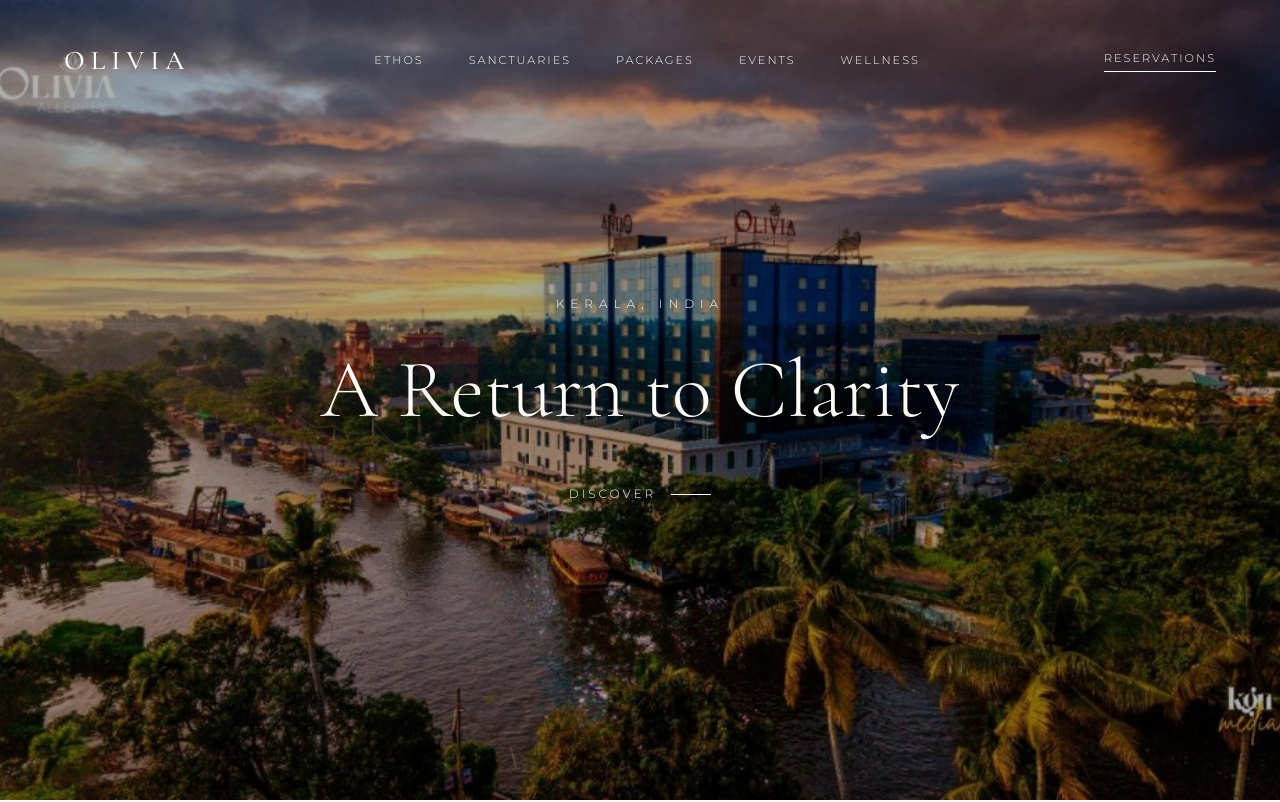
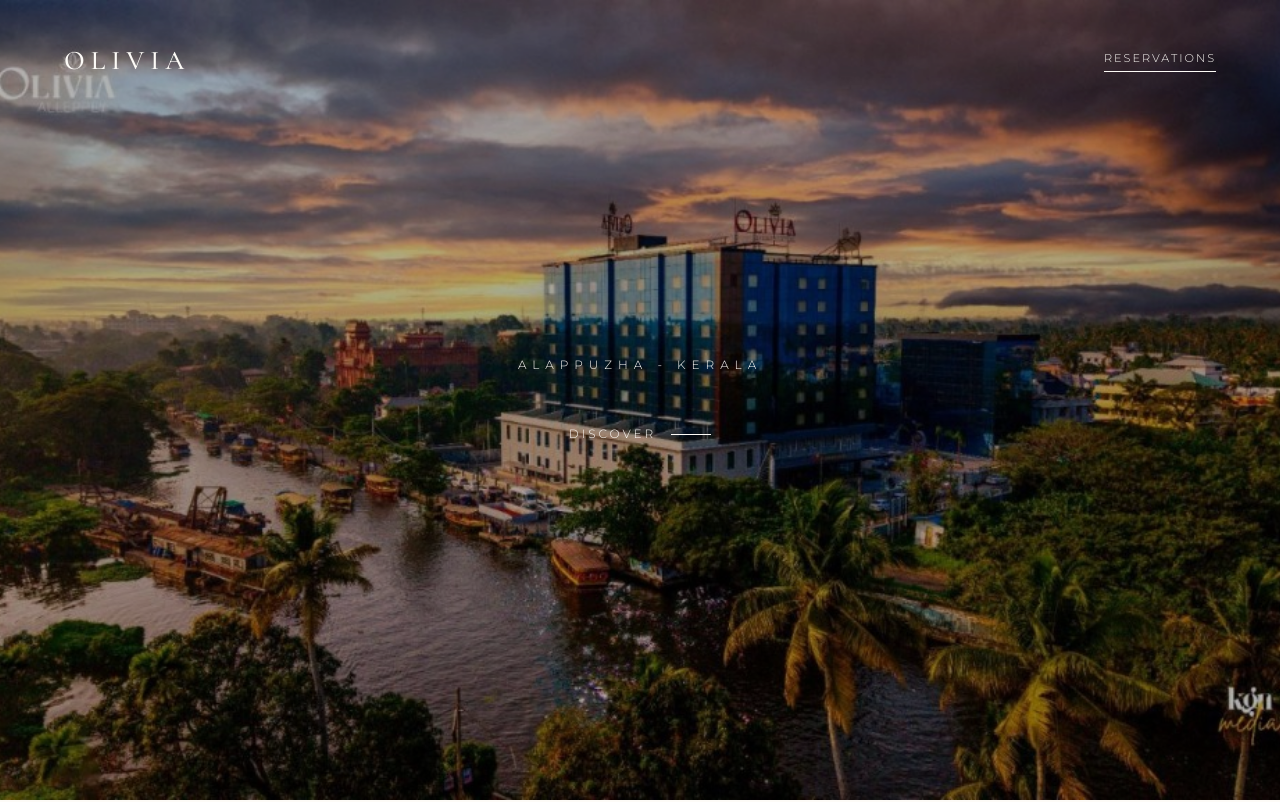
Before and after one commit to oliviaalleppey/dummy, a website built with Vite: page index.html in a window 1280 px wide. Shown: the top 802 px of the page. Built offline with nearby package versions, Linux system fonts and the light colour scheme.

Commit message:
Update index.html

```diff
--- a/index.html
+++ b/index.html
@@ -18,13 +18,13 @@
   <nav class="navbar" id="navbar">
     <div class="nav-container">
       <a href="#" class="nav-logo">OLIVIA</a>
-      <div class="nav-links">
+      <!-- <div class="nav-links">
         <a href="#ethos">Ethos</a>
         <a href="#sanctuaries">Sanctuaries</a>
         <a href="#packages">Packages</a>
         <a href="#events">Events</a>
         <a href="#wellness">Wellness</a>
-      </div>
+      </div>-->
       <a href="#" class="nav-btn open-modal-btn">RESERVATIONS</a>
 
       <div class="menu-toggle" id="menuToggle">
@@ -50,8 +50,8 @@
   <header class="hero">
     <div class="hero-bg fade-in"></div>
     <div class="hero-content">
-      <span class="hero-subtitle slide-up">KERALA, INDIA</span>
-      <h1 class="hero-title slide-up-delay">A Return to Clarity</h1>
+      <span class="hero-subtitle slide-up">Alappuzha - KERALA</span>
+      <h1 class="hero-title slide-up-delay"></h1>
       <a href="#sanctuaries" class="discover-btn slide-up-delay-2">DISCOVER <span class="line"></span></a>
     </div>
   </header>
```
